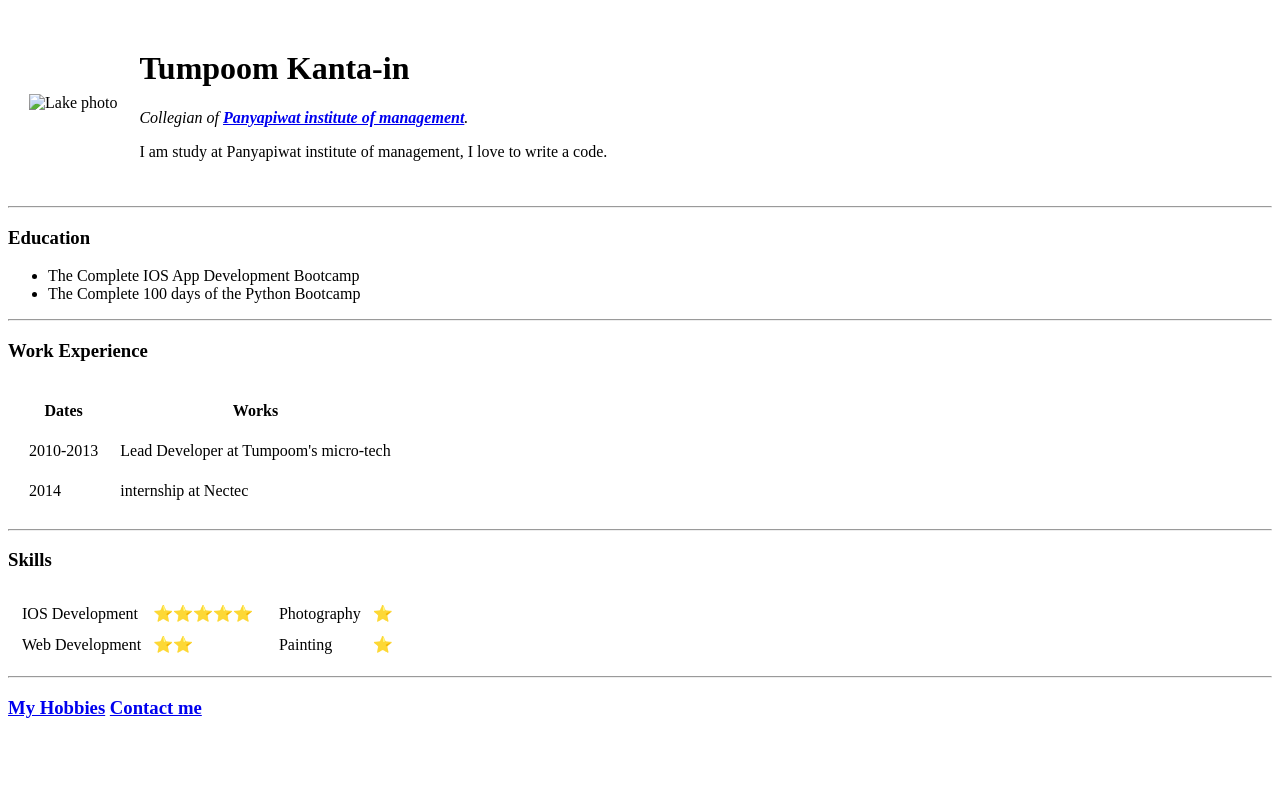
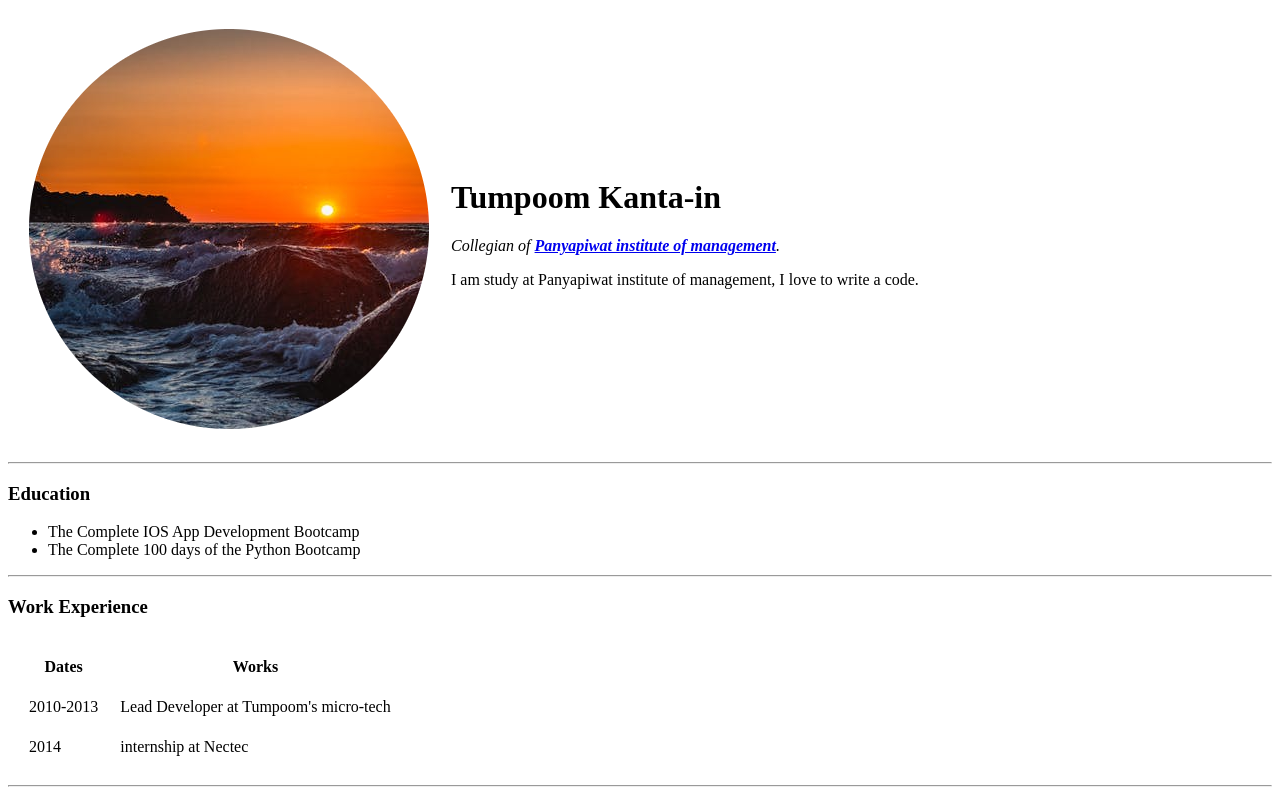
Before and after one commit to InValid202/cv, a plain HTML site: page index.html in a window 1280 px wide. Shown: the top 800 px of the page. Drawn offline with Linux system fonts and the light colour scheme; the site is published under a folder, as on GitHub Pages, so addresses that start at the root find nothing.

Commit message:
update lake.png's location

```diff
--- a/index.html
+++ b/index.html
@@ -7,7 +7,7 @@
     <body>
         <table cellspacing="20">
             <tr>
-                <td><img src="/lake.png" alt="Lake photo"></td>
+                <td><img src="lake.png" alt="Lake photo"></td>
                 <td>
                     <h1>Tumpoom Kanta-in</h1>
                     <p><em>Collegian of <strong><a href="https://interprogram.pim.ac.th/">Panyapiwat institute of management</a></strong>.</em></p>
```
